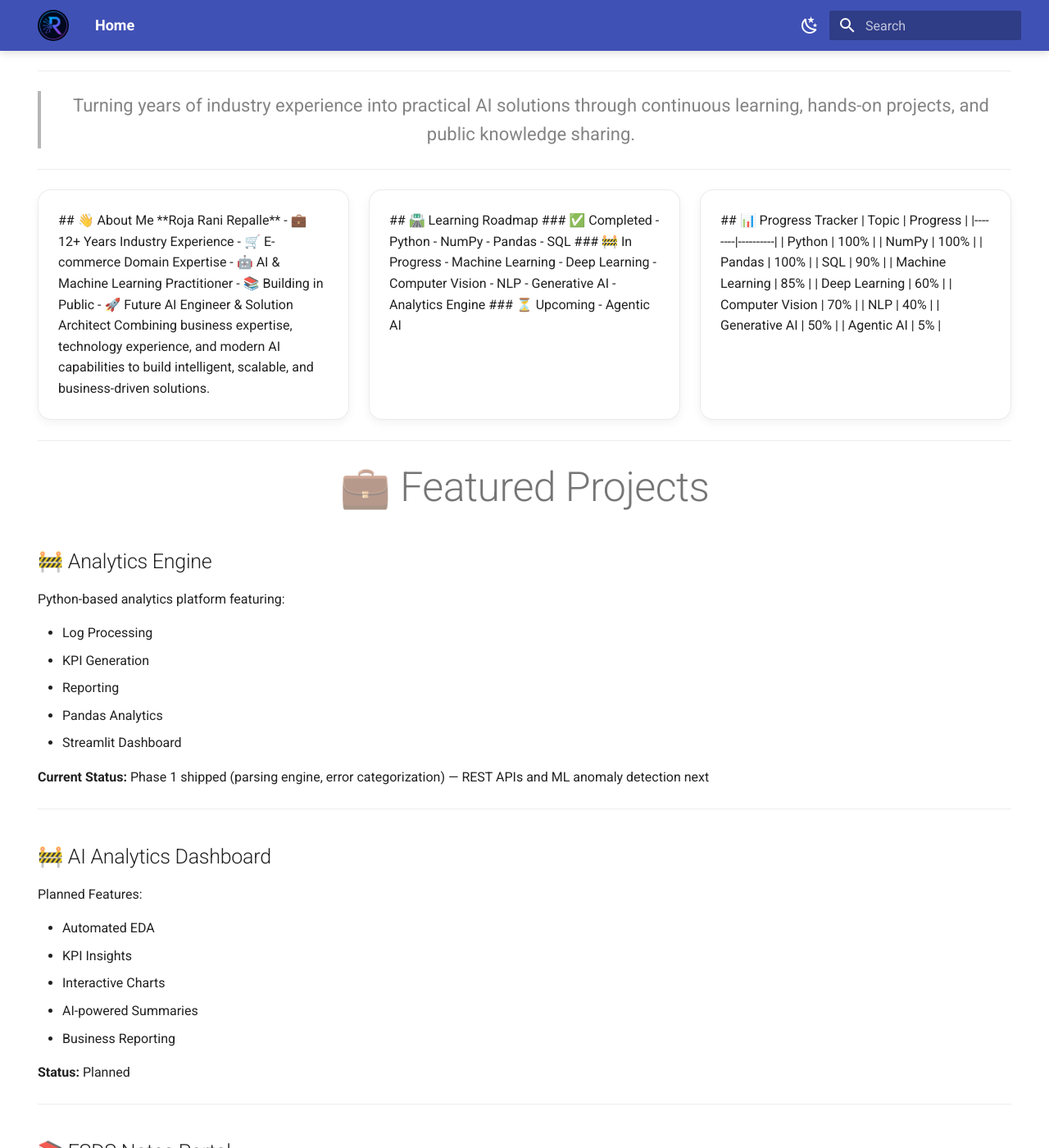
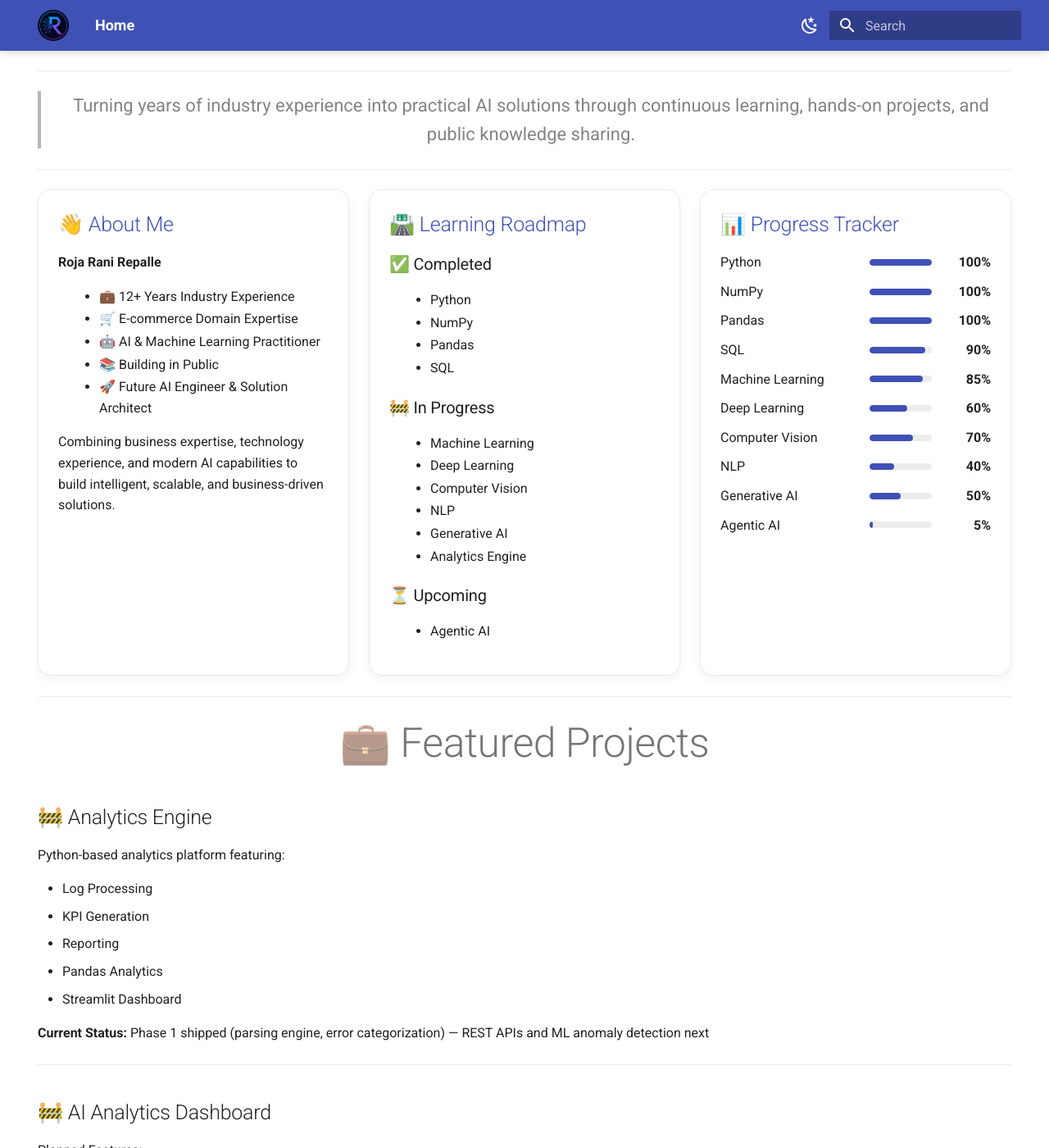
Before and after one commit to rojaranirepalle/fsds-genai-agenticai-notes, an MkDocs documentation site: the page built from docs/index.md, in a window 1280 px wide and 1400 px high, scrolled down 443 px. Shown: the whole window at 82% size. Built offline with MkDocs 1.6.1 and Material for MkDocs 9.7.7, drawn with Linux system fonts in a browser that asks for light colours.

Commit message:
Update notes site home page, styles and mkdocs config (nightly auto-commit 2026-09-21)

```diff
--- a/docs/index.md
+++ b/docs/index.md
@@ -20,11 +20,11 @@ hide:
 
 ---
 
-<div class="home-dashboard">
+<div class="home-dashboard" markdown="1">
 
-<div class="home-dashboard-grid">
+<div class="home-dashboard-grid" markdown="1">
 
-<div class="home-card">
+<div class="home-card" markdown="1">
 
 ## 👋 About Me
 
@@ -40,7 +40,7 @@ Combining business expertise, technology experience, and modern AI capabilities
 
 </div>
 
-<div class="home-card">
+<div class="home-card" markdown="1">
 
 ## 🛣️ Learning Roadmap
 
@@ -66,22 +66,22 @@ Combining business expertise, technology experience, and modern AI capabilities
 
 </div>
 
-<div class="home-card">
+<div class="home-card" markdown="1">
 
 ## 📊 Progress Tracker
 
-| Topic | Progress |
-|--------|----------|
-| Python | 100% |
-| NumPy | 100% |
-| Pandas | 100% |
-| SQL | 90% |
-| Machine Learning | 85% |
-| Deep Learning | 60% |
-| Computer Vision | 70% |
-| NLP | 40% |
-| Generative AI | 50% |
-| Agentic AI | 5% |
+<div class="progress-list">
+<div class="progress-row"><span class="progress-name">Python</span><span class="progress-track"><i style="width:100%"></i></span><span class="progress-pct">100%</span></div>
+<div class="progress-row"><span class="progress-name">NumPy</span><span class="progress-track"><i style="width:100%"></i></span><span class="progress-pct">100%</span></div>
+<div class="progress-row"><span class="progress-name">Pandas</span><span class="progress-track"><i style="width:100%"></i></span><span class="progress-pct">100%</span></div>
+<div class="progress-row"><span class="progress-name">SQL</span><span class="progress-track"><i style="width:90%"></i></span><span class="progress-pct">90%</span></div>
+<div class="progress-row"><span class="progress-name">Machine Learning</span><span class="progress-track"><i style="width:85%"></i></span><span class="progress-pct">85%</span></div>
+<div class="progress-row"><span class="progress-name">Deep Learning</span><span class="progress-track"><i style="width:60%"></i></span><span class="progress-pct">60%</span></div>
+<div class="progress-row"><span class="progress-name">Computer Vision</span><span class="progress-track"><i style="width:70%"></i></span><span class="progress-pct">70%</span></div>
+<div class="progress-row"><span class="progress-name">NLP</span><span class="progress-track"><i style="width:40%"></i></span><span class="progress-pct">40%</span></div>
+<div class="progress-row"><span class="progress-name">Generative AI</span><span class="progress-track"><i style="width:50%"></i></span><span class="progress-pct">50%</span></div>
+<div class="progress-row"><span class="progress-name">Agentic AI</span><span class="progress-track"><i style="width:5%"></i></span><span class="progress-pct">5%</span></div>
+</div>
 
 </div>
 
--- a/docs/stylesheets/extra.css
+++ b/docs/stylesheets/extra.css
@@ -179,3 +179,46 @@ body[data-md-page="Home"] .md-content {
     border-radius: 16px;
     border: 1px solid rgba(0,0,0,.08);
 }
+
+/* ===================================
+   PROGRESS TRACKER
+=================================== */
+
+.progress-list {
+    display: grid;
+    gap: 10px;
+    margin-top: 12px;
+}
+
+.progress-row {
+    display: grid;
+    grid-template-columns: 8.5rem 1fr 3rem;
+    align-items: center;
+    gap: 12px;
+    font-size: 0.8rem;
+}
+
+.progress-track {
+    display: block;
+    height: 8px;
+    border-radius: 999px;
+    background: var(--md-default-fg-color--lightest);
+    overflow: hidden;
+}
+
+.progress-track i {
+    display: block;
+    height: 100%;
+    border-radius: 999px;
+    background: var(--md-primary-fg-color);
+}
+
+.progress-pct {
+    text-align: right;
+    font-variant-numeric: tabular-nums;
+    font-weight: 600;
+}
+
+.home-card ul li {
+    margin-bottom: 2px;
+}
--- a/mkdocs.yml
+++ b/mkdocs.yml
@@ -137,3 +137,8 @@ extra:
 
     - icon: fontawesome/brands/linkedin
       link: https://linkedin.com/in/repallerojarani
+
+markdown_extensions:
+  - md_in_html
+  - tables
+  - attr_list
```
